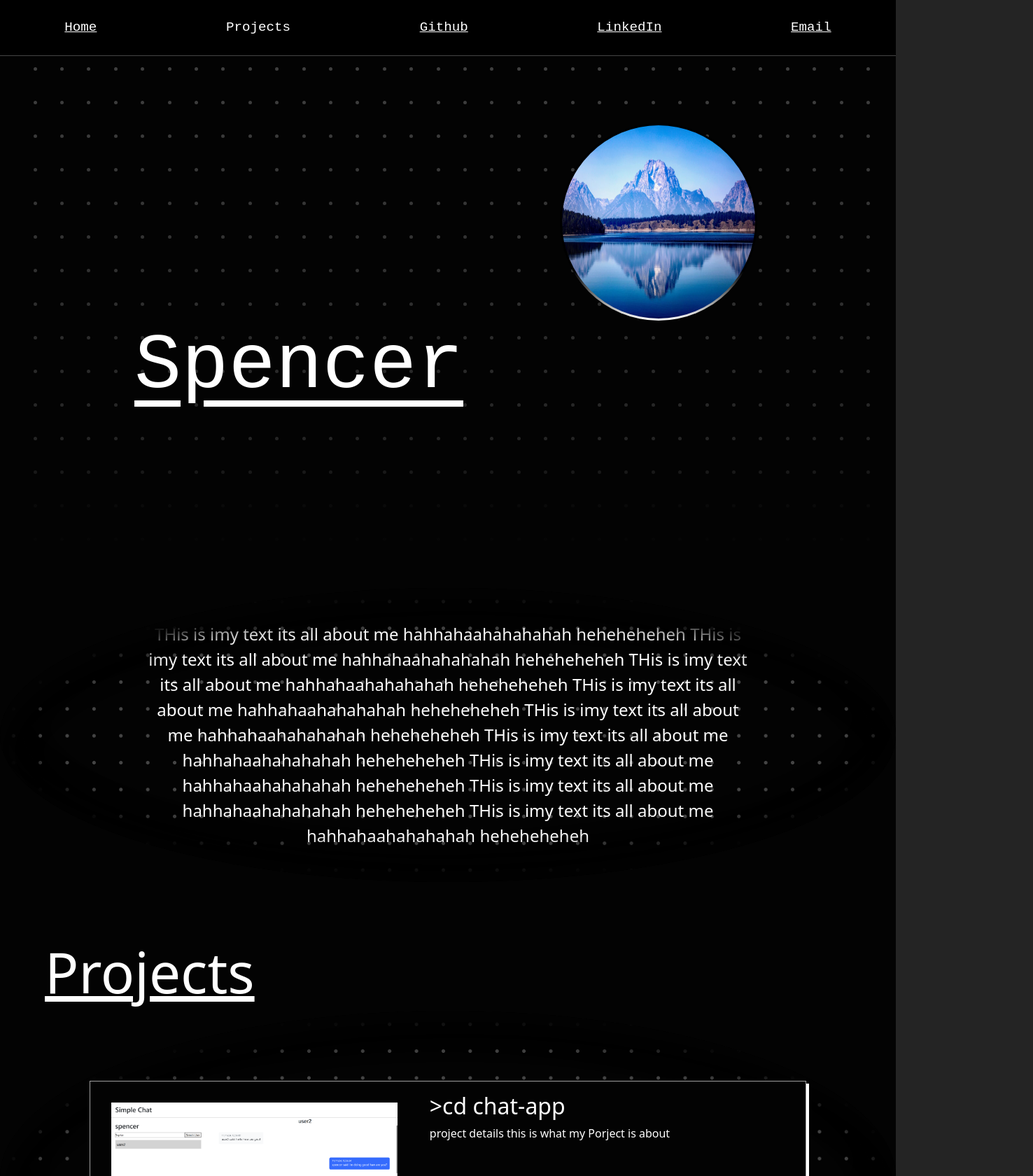
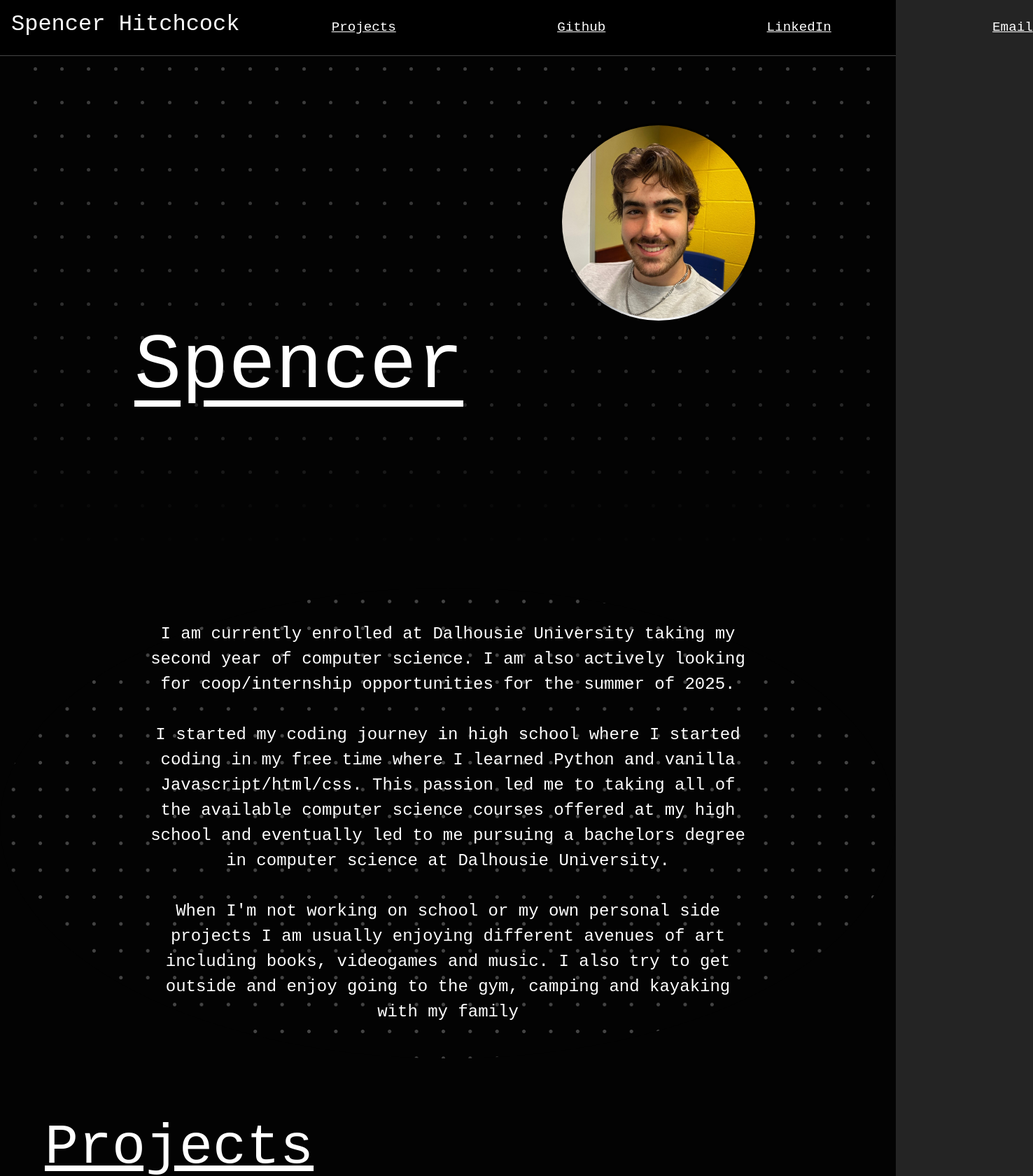
Before and after one commit to SpencerHitchcock05/portfolio_website, a React (Vite) app: page / in a window 1280 px wide. Shown: the top 1680 px of the page at 70% size, 1476 px wide, since content can reach past the window. Built offline with nearby package versions, Linux system fonts and the light colour scheme.

Commit message:
added about me and json for projects

```diff
--- a/src/App.css
+++ b/src/App.css
@@ -5,12 +5,21 @@
   --text-color: #ffffff;
 }
 
+html {
+  scroll-behavior: smooth;
+}
+
 * {
   color: var(--text-color);
+  font-family: monospace;
 }
 
 body {
   overflow-x: hidden;
+}
+
+a {
+  z-index: 5;
 }
 
 
@@ -26,7 +35,7 @@ body {
   background-size: 3vw 3vw;
 }
 
-.graph:after {
+/* .graph:after {
   content: "";
   display: block;
   width: 100%;
@@ -38,7 +47,7 @@ body {
   border-radius: 50%;
   position: absolute;
   top: 0; left: 0;
-}
+} */
 
 
 
@@ -58,6 +67,10 @@ nav {
   font-family: monospace;
 
   border-bottom: 1px solid var(--content-bg-color);
+}
+
+nav > a {
+  margin: 9%;
 }
 
 nav > a:link {
@@ -158,11 +171,13 @@ nav > a:hover {
   background-image: linear-gradient(90deg, #ffffff 0%, #ffffff 13.99%, transparent 14%, transparent 21%, #ffffff 21.01%, #ffffff 100%);
   position: absolute;
   bottom: 3.35vh;
-  animation: underline-fill 5s ;
+  animation: underline-fill 5s;
 }
 
 #profile-container {
+  min-width: 200px;
   width: 22vw;
+  min-height: 200px;
   height: 22vw;
   background-color: var(--main-bg-color);
   border-radius: 1000px;
@@ -177,7 +192,9 @@ nav > a:hover {
 #profile-img {
   width: 100%;
   height: 100%;
+  object-fit: cover;
   border-radius: inherit;
+  overflow: hidden;
   /* display: none; */
 }
 
--- a/src/Content.jsx
+++ b/src/Content.jsx
@@ -3,13 +3,14 @@ import Project from "./Project.jsx"
 import TypingEffect from "./TypingEffect.jsx"
 import HeaderText from "./HeaderText.jsx"
 import TextBox from "./TextBox.jsx"
-
+import projectJSON from "./projects.json"
 
 
 function Content() {
 
     const [inView, setInView] = useState(false);
     const header = useRef();
+
 
     useEffect(() => {
         const observer = new IntersectionObserver(entries => {
@@ -28,6 +29,7 @@ function Content() {
         return observer.disconnect()
     })
 
+    let key = 0;
 
     return (
         <>
@@ -35,12 +37,10 @@ function Content() {
                 <div id="content" className="">
                     <TextBox />
                     <HeaderText />
-                    <Project />
-                    <Project />
-                    <Project />
-                    <Project />
-                    <Project />
-                    <Project />
+                    {projectJSON.map((data) => {
+                        key++;
+                        return <Project key={key} data={{title: data.title, description: data.description, about: data.about}}/>
+                    })}
                 </div>
             </div>
         </>
--- a/src/Nav.jsx
+++ b/src/Nav.jsx
@@ -12,8 +12,8 @@ function Nav() {
     return (
         <>
             <nav>
-                <a href="./">Home</a>
-                <a>Projects</a>
+                <h2 className="px-3 text-nowrap">Spencer Hitchcock</h2>
+                <a href="#name-header">Projects</a>
                 <a target="_blank" href="https://github.com/SpencerHitchcock05">Github</a>
                 <a target="_blank" href="https://www.linkedin.com/in/spencer-hitchcock/">LinkedIn</a>
                 <a target="_blank" href="mailto:sp797499@dal.ca">Email</a>
--- a/src/Profile.jsx
+++ b/src/Profile.jsx
@@ -31,7 +31,7 @@ function Profile() {
     return (
         <>
         <div ref={ref} style={{backgroundImage : `linear-gradient(${degree}deg, black, #ffffff)`}} id="profile-container" className="d-flex justify-content-center align-items-center">
-            <img id="profile-img" src="../img/headImg.png" alt="" />
+            <img id="profile-img" src="../img/me.jpg" alt="" />
         </div>
         </>
     )
--- a/src/Project.jsx
+++ b/src/Project.jsx
@@ -1,10 +1,16 @@
 import { useEffect, useState, useRef } from "react";
 import TypingEffect from "./TypingEffect.jsx";
 
-function Project(title, text, image) {
+function Project(props) {
+
+    const data = props.data;
+
+    console.log(data)
 
     const [isInView, setIsInView] = useState(false);
     const ref = useRef();
+
+
 
     useEffect(() => {
         const observer = new IntersectionObserver((entries) => {
@@ -34,8 +40,9 @@ function Project(title, text, image) {
                 <div className="project hover-shadow">
                     <img src="../img/chatImg.png"/>
                     <div className="m-3">
-                        <h2>&gt;<TypingEffect text="cd chat-app" speed={200}/></h2>
-                        <p>project details this is what my Porject is about</p>
+                        <h2>&gt;<TypingEffect text={`cd ${data.title}`} speed={200}/></h2>
+                        <p>{data.description}</p>
+                        <p>{data.about}</p>
                     </div>
                 </div>
 
--- a/src/TextBox.jsx
+++ b/src/TextBox.jsx
@@ -32,15 +32,15 @@ function TextBox(props) {
             <div ref={ref} className={`text-box-container ${isInView? "opacity-1 float-in" : "opacity-0"} d-flex justify-content-center align-items-center`}>
                 <div className="text-box graph">
                     <div className="w-75 text-center p-5 ">
-                        THis is imy text its all about me hahhahaahahahahah heheheheheh
-                        THis is imy text its all about me hahhahaahahahahah heheheheheh
-                        THis is imy text its all about me hahhahaahahahahah heheheheheh
-                        THis is imy text its all about me hahhahaahahahahah heheheheheh
-                        THis is imy text its all about me hahhahaahahahahah heheheheheh
-                        THis is imy text its all about me hahhahaahahahahah heheheheheh
-                        THis is imy text its all about me hahhahaahahahahah heheheheheh
-                        THis is imy text its all about me hahhahaahahahahah heheheheheh
-                        THis is imy text its all about me hahhahaahahahahah heheheheheh
+                        I am currently enrolled at Dalhousie University taking my second year of computer science. I am also actively looking for coop/internship
+                        opportunities for the summer of 2025.
+                        <br /><br />
+                        I started my coding journey in high school where I started coding in my free time where I learned Python and vanilla Javascript/html/css.
+                        This passion led me to taking all of the available computer science courses offered at my high school and eventually led to me pursuing a
+                        bachelors degree in computer science at Dalhousie University.
+                        <br /><br />
+                        When I'm not working on school or my own personal side projects I am usually enjoying different avenues of art including books, videogames
+                        and music. I also try to get outside and enjoy going to the gym, camping and kayaking with my family
 
                     </div>
                 </div>
--- /dev/null
+++ b/src/projects.json
@@ -0,0 +1,17 @@
+[
+    {
+        "title" : "Portfolio Website",
+        "description": "this is my porject",
+        "about": "i made this"
+    },
+    {
+        "title" : "chat-app",
+        "description": "this is my porject",
+        "about": "i made this"
+    },
+    {
+        "title" : "The One Website",
+        "description": "this is my porject",
+        "about": "i made this"
+    }
+]
```
Also changed, not shown: img/me.jpg (added).
